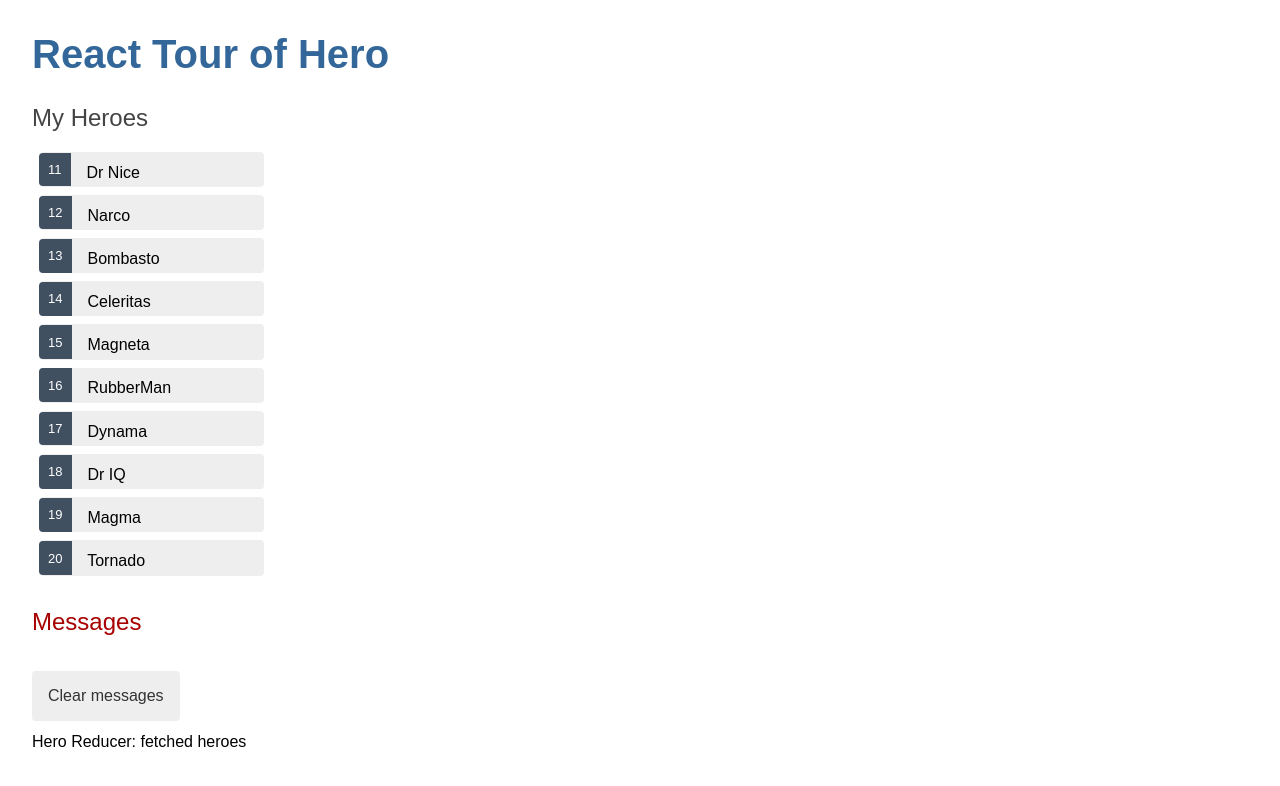
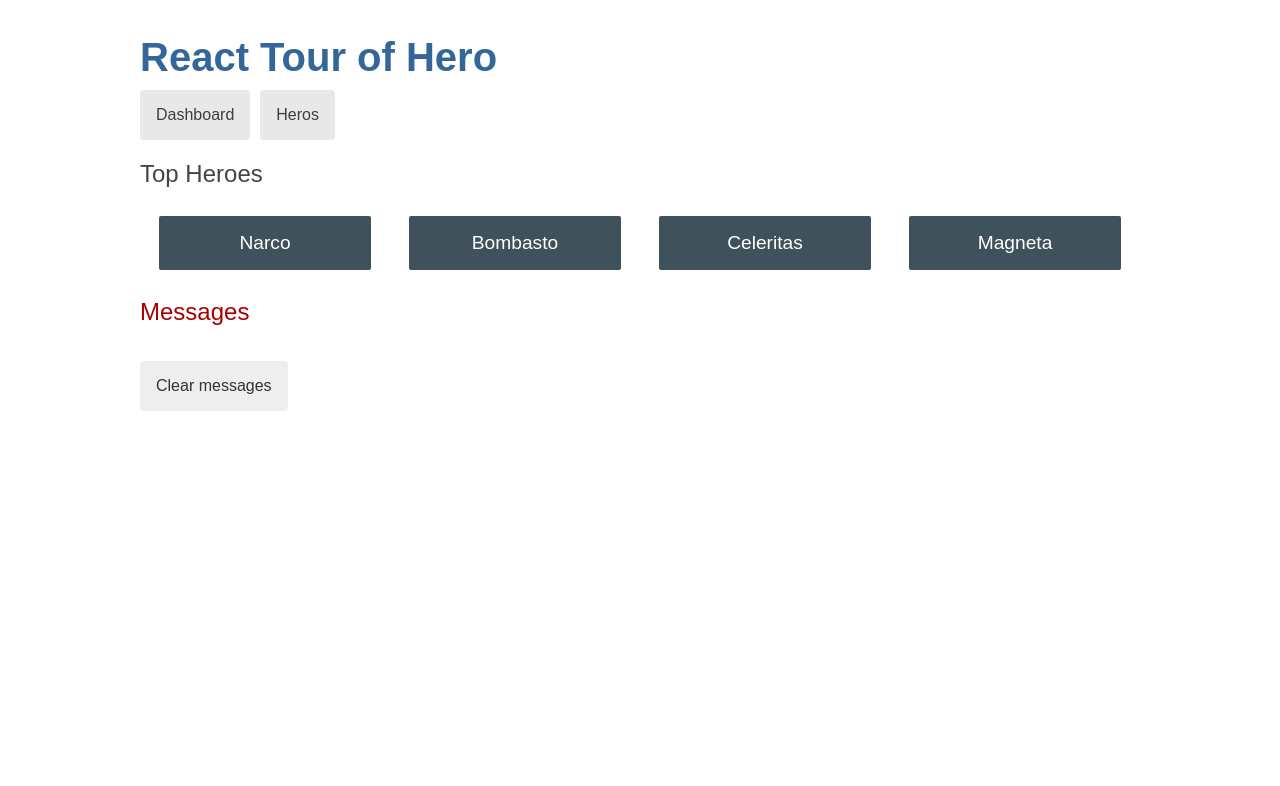
Before and after one commit to zhuning331/react-tour-of-heroes, a React (Create React App) app: page /dashboard in a window 1280 px wide. Shown: the top 786 px of the page. Built offline with nearby package versions, Linux system fonts and the light colour scheme.

Commit message:
完成透過react-router重構Angular router

```diff
--- a/package.json
+++ b/package.json
@@ -13,6 +13,8 @@
     "react": "^17.0.2",
     "react-dom": "^17.0.2",
     "react-redux": "^7.2.5",
+    "react-router": "^5.2.1",
+    "react-router-dom": "^5.3.0",
     "react-scripts": "4.0.3",
     "redux": "^4.1.1",
     "styled-components": "^5.3.3",
@@ -45,6 +47,7 @@
   },
   "devDependencies": {
     "@types/react-redux": "^7.1.20",
+    "@types/react-router-dom": "^5.3.1",
     "@types/styled-components": "^5.1.15"
   }
 }
--- a/src/App.tsx
+++ b/src/App.tsx
@@ -1,7 +1,10 @@
 import { Fragment } from 'react';
 import { useSelector, useDispatch } from 'react-redux';
+import { BrowserRouter as Router, Switch, Route, Link } from 'react-router-dom';
 import Title from './styles/Title';
 import Heroes from './components/heroes/Heroes';
+import HeroDetail from './components/hero-detail/HeroDetail';
+import Dashboard from './components/dashboard/Dashboard';
 import Messages from './components/messages/Messages';
 import { storeTypes } from './store/configureStore';
 import { setTitle } from './actions/titleAction';
@@ -13,8 +16,18 @@ function App() {
 
   return (
     <Fragment>
-      <Title>{title}</Title>
-      <Heroes />
+      <Router>
+        <Title>{title}</Title>
+        <nav>
+          <Link to="/dashboard">Dashboard</Link>
+          <Link to="/heroes">Heros</Link>
+        </nav>
+        <Switch>
+          <Route path='/dashboard' render={() => <Dashboard />}></Route>
+          <Route path='/detail/:id' render={props => <HeroDetail {...props} />}></Route>
+          <Route path='/heroes' render={() => <Heroes />}></Route>
+        </Switch>
+      </Router>
       <Messages />
     </Fragment>
   );
--- /dev/null
+++ b/src/components/dashboard/Dashboard.tsx
@@ -0,0 +1,21 @@
+import { Fragment } from 'react';
+import { useSelector } from 'react-redux';
+import { Link } from 'react-router-dom';
+import SubTitle from '../../styles/SubTitle';
+import { storeTypes } from '../../store/configureStore';
+import HeroMenu from '../../styles/HeroMenu';
+
+const Dashboard = () => {
+    const heroes = useSelector((state: storeTypes) => state.heroReducer.heroes.slice(1, 5));
+
+    return (
+        <Fragment>
+            <SubTitle>Top Heroes</SubTitle>
+            <HeroMenu>
+                {heroes.map(hero => <Link key={hero.id} to={`detail/${hero.id}`}>{hero.name}</Link>)}
+            </HeroMenu>
+        </Fragment>
+    )
+}
+
+export default Dashboard;
--- a/src/components/hero-detail/HeroDetail.tsx
+++ b/src/components/hero-detail/HeroDetail.tsx
@@ -1,22 +1,36 @@
-import { Fragment, ChangeEvent } from 'react';
+import { Fragment, useEffect, ChangeEvent } from 'react';
+import { RouteComponentProps } from 'react-router-dom';
+import { useSelector, useDispatch } from 'react-redux';
 import SubTitle from '../../styles/SubTitle';
 import { HeroInput } from '../../styles/Hero';
-import Hero from '../../types/hero';
+import DetailLabel from '../../styles/DetailLabel';
+import BackButton from '../../styles/BackButton';
+import { storeTypes } from '../../store/configureStore';
+import { addMessage } from '../../actions/messageAction';
+import { setHeroes } from '../../actions/heroAction';
 
-interface IHeroDetail {
-    hero: Hero;
-    onHeroInputChange(evt: ChangeEvent<HTMLInputElement>): void;
-}
+const HeroDetail = (props: RouteComponentProps<{id: string}>) => {
+    const dispatch = useDispatch();
+    const heroes = useSelector((state: storeTypes) => state.heroReducer.heroes);
+    const hero = heroes.find(hero => hero.id === +props.match.params.id);
 
-const HeroDetail = (props: IHeroDetail) => {
+    useEffect(() => {
+        dispatch(addMessage(`Hero Detail: fetched hero id=${props.match.params.id}`));
+    }, [dispatch, props.match.params.id]);
+
     return (
         <Fragment>
-            <SubTitle>{props.hero.name.toUpperCase()} Details</SubTitle>
-            <div><span>id: </span>{props.hero.id}</div>
-            <div>
-                <label htmlFor="name">Hero name: </label>
-                <HeroInput id="name"  placeholder="name" value={props.hero.name} onChange={props.onHeroInputChange} />
-            </div>
+            {hero &&
+            <Fragment>
+                <SubTitle>{hero.name.toUpperCase()} Details</SubTitle>
+                <div><span>id: </span>{hero.id}</div>
+                <div>
+                    <DetailLabel htmlFor="name">Hero name: </DetailLabel>
+                    <HeroInput id="name"  placeholder="name" value={hero.name} onChange={(evt: ChangeEvent<HTMLInputElement>) =>
+                        dispatch(setHeroes({...hero, name: evt.target.value}))}/>
+                </div>
+                <BackButton onClick={() => props.history.goBack()}>go back</BackButton>
+            </Fragment>}
         </Fragment>
     )
 }
--- a/src/components/heroes/Heroes.tsx
+++ b/src/components/heroes/Heroes.tsx
@@ -1,12 +1,10 @@
-import { Fragment, ChangeEvent, useEffect } from 'react';
+import { Fragment, useEffect } from 'react';
 import { useSelector, useDispatch } from 'react-redux';
+import { Link } from 'react-router-dom';
 import SubTitle from '../../styles/SubTitle';
 import { HeroList, HeroItem, HeroBadge } from '../../styles/Hero';
-import HeroDetail from '../hero-detail/HeroDetail';
 import { storeTypes } from '../../store/configureStore';
-import { setHero, setHeroes } from '../../actions/heroAction';
 import { addMessage } from '../../actions/messageAction';
-import Hero from '../../types/hero';
 
 const Heroes = () => {
     const dispatch = useDispatch();
@@ -14,27 +12,21 @@ const Heroes = () => {
     const heroes = useSelector((state: storeTypes) => state.heroReducer.heroes);
 
     useEffect(() => {
-        dispatch(addMessage('Hero Reducer: fetched heroes'));
+        dispatch(addMessage('Heroes: fetched heroes'));
     }, [dispatch]);
-
-    const handleHeroClick = (hero: Hero) => {
-        dispatch(setHero(hero));
-        dispatch(addMessage(`Heroes Component: Selected hero id=${hero.id}`));
-    };
 
     return (
         <Fragment>
             <SubTitle>My Heroes</SubTitle>
             <HeroList>
                 {heroes.map(hero =>
-                    <HeroItem key={hero.id} onClick={() => handleHeroClick(hero)} selected={selectedHero && (hero.id === selectedHero.id)}>
-                        <HeroBadge>{hero.id}</HeroBadge> {hero.name}
-                    </HeroItem>)}
+                    <Link key={hero.id} to={`detail/${hero.id}`}>
+                        <HeroItem key={hero.id} selected={selectedHero && (hero.id === selectedHero.id)}>
+                            <HeroBadge>{hero.id}</HeroBadge> {hero.name}
+                        </HeroItem>
+                    </Link>
+                )}
             </HeroList>
-            {selectedHero && <HeroDetail hero={selectedHero} onHeroInputChange={(evt: ChangeEvent<HTMLInputElement>) => {
-                dispatch(setHero({...selectedHero, name: evt.target.value}));
-                dispatch(setHeroes({...selectedHero, name: evt.target.value}));
-            }} />}
         </Fragment>
     )
 }
--- /dev/null
+++ b/src/styles/BackButton.ts
@@ -0,0 +1,22 @@
+import styled from 'styled-components';
+
+const BackButton = styled.button`
+    margin-top: 20px;
+    background-color: #eee;
+    padding: 1rem;
+    border: none;
+    border-radius: 4px;
+    cursor: pointer;
+    font-size: 1rem;
+    &:hover {
+        background-color: #cfd8dc;
+        color: white;
+    }
+    &:disabled {
+        background-color: #eee;
+        color: #ccc;
+        cursor: auto;
+    }
+`
+
+export default BackButton;
--- /dev/null
+++ b/src/styles/DetailLabel.ts
@@ -0,0 +1,8 @@
+import styled from 'styled-components';
+
+const DetailLabel = styled.label`
+    color: #435960;
+    font-weight: bold;
+`
+
+export default DetailLabel;
--- a/src/styles/GlobalStyles.ts
+++ b/src/styles/GlobalStyles.ts
@@ -1,12 +1,36 @@
 import { createGlobalStyle } from 'styled-components';
 
 const GlobalStyle = createGlobalStyle`
+    @media (min-width: 600px) {
+        body {
+            margin: 2em;
+        }
+    }
     body {
-        margin: 2em;
+        padding: 0.5rem;
+        max-width: 1000px;
+        margin: auto;
     }
     * {
         font-family: Arial, Helvetica, sans-serif;
     }
+    nav a {
+        padding: 1rem;
+        text-decoration: none;
+        margin-top: 10px;
+        margin-right: 10px;
+        display: inline-block;
+        background-color: #e8e8e8;
+        color: #3d3d3d;
+        border-radius: 4px;
+    }
+    nav a:hover {
+        color: white;
+        background-color: #42545C;
+    }
+    nav a.active {
+        background-color: black;
+    }
 `;
 
 export default GlobalStyle;
--- a/src/styles/Hero.ts
+++ b/src/styles/Hero.ts
@@ -8,13 +8,16 @@ export const HeroList = styled.ul`
     list-style-type: none;
     padding: 0;
     width: 15em;
+    a {
+        text-decoration: none;
+    }
 `
 export const HeroItem = styled.li<{selected: boolean | undefined}>`
     cursor: pointer;
     position: relative;
     left: 0;
     background-color: ${props => props.selected ? 'black' : '#EEE'};
-    color: ${props => props.selected ? 'white' : 'inherit'};
+    color: ${props => props.selected ? 'white' : '#333'};
     margin: .5em;
     padding: .3em 0;
     height: 1.6em;
--- /dev/null
+++ b/src/styles/HeroMenu.ts
@@ -0,0 +1,46 @@
+import styled from 'styled-components';
+
+const HeroMenu = styled.div`
+    padding: 0;
+    margin: auto;
+    max-width: 1000px;
+
+    /* flexbox */
+    display: flex;
+    flex-direction: row;
+    flex-wrap: wrap;
+    justify-content: space-around;
+    align-content: flex-start;
+    align-items: flex-start;
+    a {
+        background-color: #3f525c;
+        border-radius: 2px;
+        padding: 1rem;
+        font-size: 1.2rem;
+        text-decoration: none;
+        display: inline-block;
+        color: #fff;
+        text-align: center;
+        width: 100%;
+        min-width: 70px;
+        margin: .5rem auto;
+        box-sizing: border-box;
+
+        /* flexbox */
+        order: 0;
+        flex: 0 1 auto;
+        align-self: auto;
+
+        &:hover {
+            background-color: #000;
+        }
+    }
+    @media (min-width: 600px) {
+        a {
+            width: 18%;
+            box-sizing: content-box;
+        }
+    }
+`
+
+export default HeroMenu;
--- a/src/styles/Title.ts
+++ b/src/styles/Title.ts
@@ -4,6 +4,7 @@ const Title = styled.h1`
     color: #369;
     font-family: Arial, Helvetica, sans-serif;
     font-size: 250%;
+    margin-bottom: 0;
 `
 
 export default Title;
```
Also changed, not shown: 1 other file (tests, documents, lock files or other folders).
